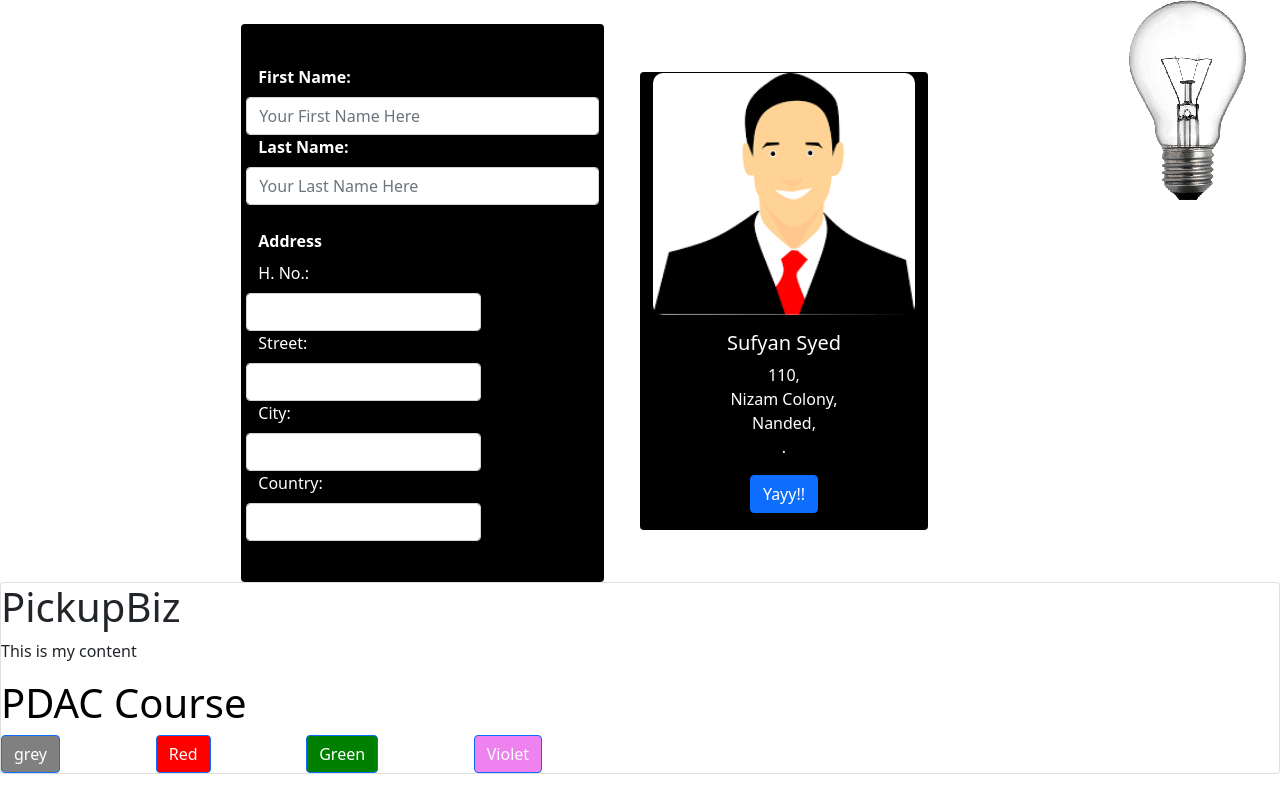
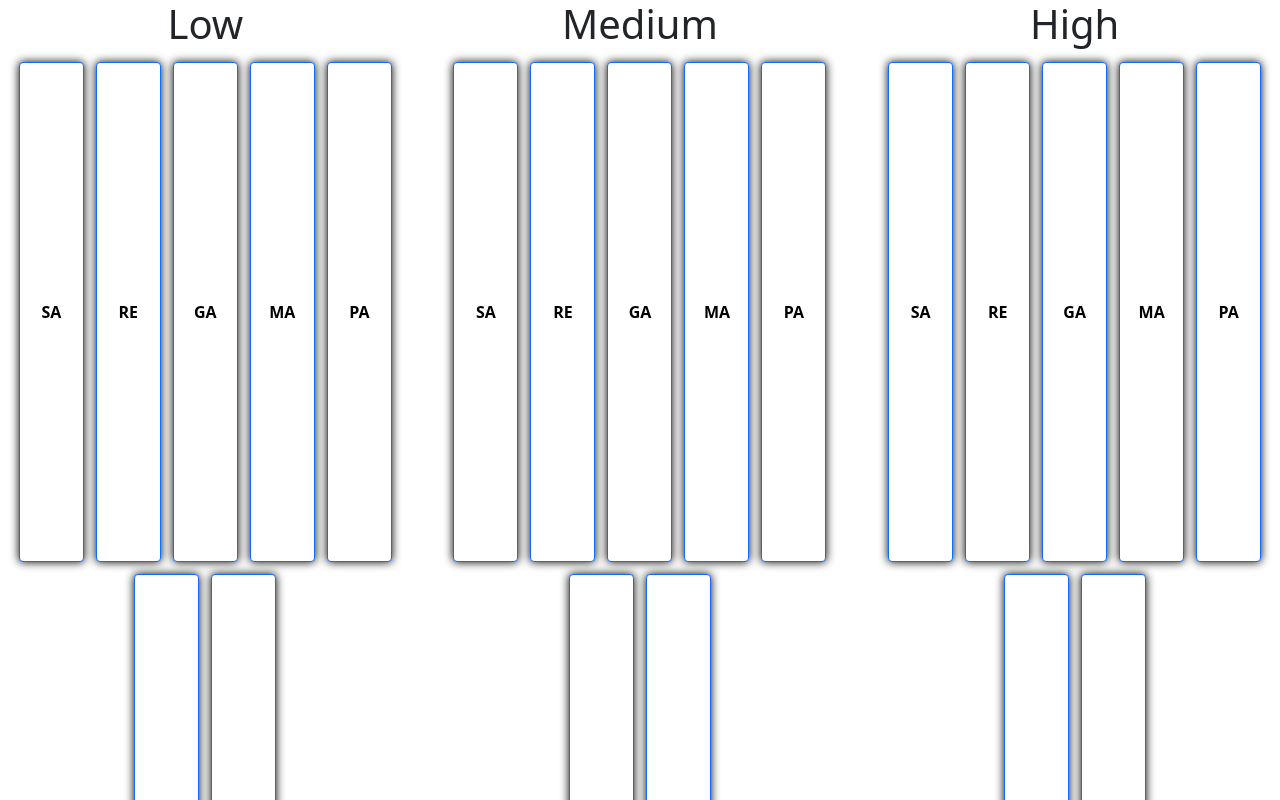
Before and after one commit to Sufyan111/card, a React (Create React App) app: page / in a window 1280 px wide. Shown: the top 800 px of the page. Built offline with nearby package versions, Linux system fonts and the light colour scheme.

Commit message:
piano and emi calculator

```diff
--- a/public/index.html
+++ b/public/index.html
@@ -9,7 +9,7 @@
       name="description"
       content="Web site created using create-react-app"
     />
-    <link rel="apple-touch-icon" href="%PUBLIC_URL%/logo192.png" />
+    <link rel="apple-touch-icon" href="%PUBLIC_URL%/bulbon.png" />
     <!--
       manifest.json provides metadata used when your web app is installed on a
       user's mobile device or desktop. See https://developers.google.com/web/fundamentals/web-app-manifest/
@@ -24,7 +24,7 @@
       work correctly both with client-side routing and a non-root public URL.
       Learn how to configure a non-root public URL by running `npm run build`.
     -->
-    <title>React App</title>
+    <title>EMI Calculator</title>
   </head>
   <body>
     <noscript>You need to enable JavaScript to run this app.</noscript>
--- a/src/App.js
+++ b/src/App.js
@@ -1,14 +1,11 @@
-import {EmpForm} from "./components/Form/EmpForm"
+// import {Calculator} from './components/Calculator'
 // import {Student} from "./components/Student"
-import {ToggleComps} from "./components/ToggleComps"
 // import './App.css'
-
+import {PianoParent} from './components/pIANO/PianoParent'
 function App() {
   return (
     <div>
-      <EmpForm />
-      {/* <Student /> */}
-      <ToggleComps />
+        <PianoParent />
     </div>
   );
 }
--- /dev/null
+++ b/src/components/CalCulator.css
@@ -0,0 +1,25 @@
+div{
+    text-align: center;
+    margin-top: 50px;
+}
+
+#card{
+    box-shadow: 0px 0px 15px blue;
+    margin-top: 50px;
+    margin: "auto";
+    background: linear-gradient(52deg, rgb(22, 22, 22), rgb(255, 205, 189), rgb(24, 24, 24));
+
+}
+
+.form-label{
+    margin: 10px;
+}
+
+h2{
+    color:lightgoldenrodyellow;
+    background-color:;
+    border-radius: 7px;
+    padding: 7px;
+    box-shadow: 0px 0px 10px white;
+
+}
--- /dev/null
+++ b/src/components/Calculator.jsx
@@ -0,0 +1,68 @@
+import React from "react";
+import { useState } from "react";
+import { Card, Form, Button, Row, Col } from "react-bootstrap";
+import "./CalCulator.css";
+
+export const Calculator = () => {
+  const [p, setP] = useState(0);
+  const [n, setN] = useState(0);
+  const [r, setR] = useState(0);
+  const [emi, setEmi] = useState(0);
+  const handleCalEmi = () => {
+    const si = (p * n * r) / 100;
+    const repayAmount = Number(p) + Number(si);
+    const emilocal = repayAmount / (n * 12);
+    setEmi(emilocal);
+  };
+  return (
+    <div>
+      <h1>EMI Calculator</h1>
+      <Card
+        id="card"
+        style={{ width: "25rem", margin: "auto", padding: "30px" }}
+      >
+        <Form.Label>
+          {" "}
+          <b>
+            {" "}
+            <h3>Principal Amount:</h3>
+          </b>
+        </Form.Label>
+        <Form.Control
+          type="text"
+          placeholder="Principal Amount"
+          onChange={(e) => setP(e.target.value)}
+        />
+        <Form.Label>
+          <b>
+            <h3>Interest Rate:</h3>
+          </b>
+        </Form.Label>
+        <Form.Control
+          type="text"
+          placeholder="Interest Rate"
+          onChange={(e) => setR(e.target.value)}
+        />
+        <Form.Label>
+          <b>
+            <h3>No. of Years:</h3>
+          </b>
+        </Form.Label>
+        <Form.Control
+          type="number"
+          placeholder="No. of Years"
+          onChange={(e) => setN(e.target.value)}
+        />
+        &nbsp;
+        <Button variant="dark" onClick={handleCalEmi}>
+          Calculate
+        </Button>
+        <br />
+        <br />
+        <h2>
+          Emi : {emi} <br />
+        </h2>
+      </Card>
+    </div>
+  );
+};
--- /dev/null
+++ b/src/components/pIANO/PianoChild.jsx
@@ -0,0 +1,18 @@
+import React from "react";
+import { Button } from "react-bootstrap";
+import "./piano.css";
+
+export const PianoChild = () => {
+  return (
+    <div>
+
+      <Button>SA</Button>
+      <Button>RE</Button>
+      <Button>GA</Button>
+      <Button>MA</Button>
+      <Button>PA</Button>
+      <Button>DHA</Button>
+      <Button>NI</Button>
+    </div>
+  );
+};
--- /dev/null
+++ b/src/components/pIANO/PianoParent.jsx
@@ -0,0 +1,27 @@
+import React from 'react';
+import {Card, Col, Row} from 'react-bootstrap';
+import { PianoChild } from './PianoChild';
+
+export const PianoParent = () => {
+    return (
+        <div>
+
+            <Row>
+                <Col lg={4}>
+                    <h1>Low</h1>
+                    <PianoChild />
+                </Col>
+                <Col lg={4}>
+                    <h1>Medium</h1>
+                    <PianoChild />
+                </Col>
+                <Col lg={4}>
+                    <h1>High</h1>
+                    <PianoChild />
+                </Col>
+
+                </Row>
+
+        </div>
+    );
+};
--- /dev/null
+++ b/src/components/pIANO/piano.css
@@ -0,0 +1,29 @@
+div{
+    text-align: center;
+}
+
+.card{
+
+}
+
+
+Button{
+    height: 500px;
+    background-color: white !important;
+    color: black !important;
+    font-weight: bolder !important;
+    padding: 10px;
+    margin: 6px !important;
+    box-shadow:0 0 10px black;
+    width: 65px;
+    }
+
+Button:hover {
+    background-color: black !important;
+    color: white !important;
+}
+
+Button:active {
+    transform: scale(0.9);
+    transition: 0.5s;
+}
```
